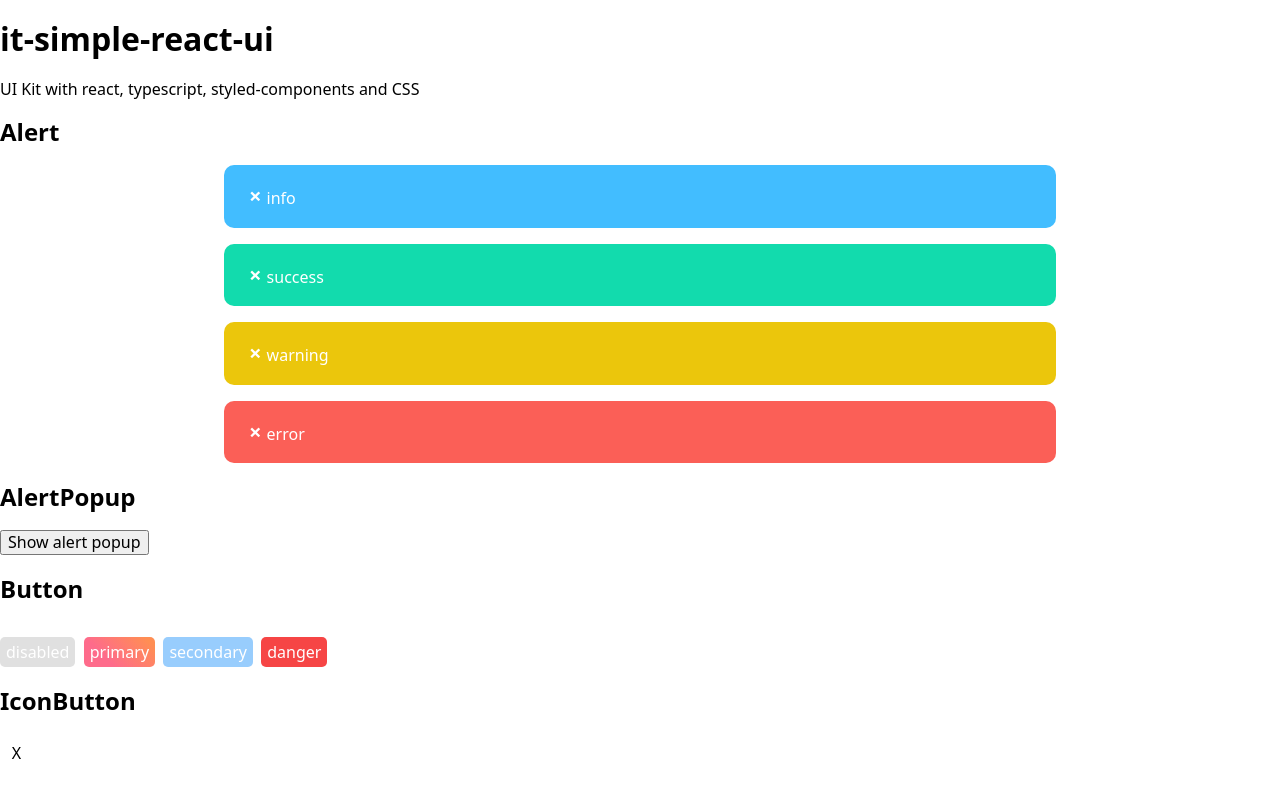
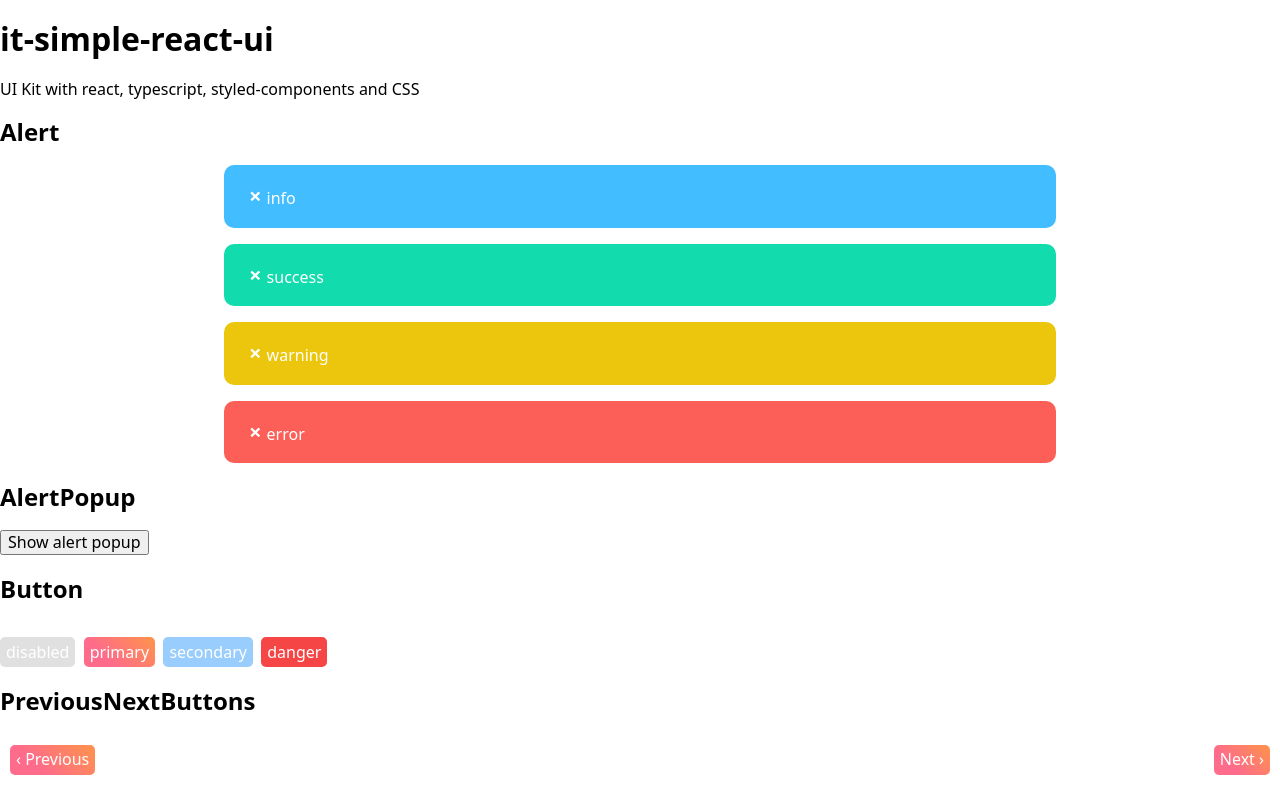
Before and after one commit to dariopalminio/oaky-ui-kit, a React (Vite) app: page / in a window 1280 px wide. Shown: the top 792 px of the page. Built offline with nearby package versions, Linux system fonts and the light colour scheme.

Commit message:
feat (PreviousNextButtons): add component

```diff
--- a/src/app/ui-kit/button/demo.tsx
+++ b/src/app/ui-kit/button/demo.tsx
@@ -1,10 +1,19 @@
 
 import { Button } from './button'
+import PreviousNextButtons from './previous-next-buttons';
 
 function ButtonDemo() {
 
     const handleClickOpen = () => {
         alert("OK!");
+    };
+
+    const handlePrevious = () => {
+        //previous
+    };
+
+    const handleNext = (): void => {
+        //next
     };
 
     return (
@@ -28,6 +37,11 @@
             danger
             </Button>
 
+            <h2>PreviousNextButtons</h2>
+
+            <PreviousNextButtons labelPrevious={'Previous'} labelNext={'Next'}
+                handlePrevious={() => handlePrevious()} handleNext={() => handleNext()} />
+
         </div>
 
     )
--- a/src/app/ui-kit/button/index.tsx
+++ b/src/app/ui-kit/button/index.tsx
@@ -1 +1,2 @@
 export { Button } from './button'
+export { PreviousNextButtons } from './previous-next-buttons'
--- /dev/null
+++ b/src/app/ui-kit/button/previous-next-buttons.tsx
@@ -0,0 +1,49 @@
+import styled from "styled-components";
+import Button from "./button";
+
+//Styled-components
+const ButtonsWrapper = styled.div`
+    display: flex;
+    width: 100%;
+    justify-content: space-between;
+    margin-left: 0px;
+    padding: 10px;
+    `;
+
+interface Props {
+    labelPrevious: string;
+    labelNext: string;
+    handlePrevious: () => void;
+    handleNext: () => void;
+}
+
+/**
+ * Previous and Next buttons
+ * Stateless components and controlled component
+ */
+ export const PreviousNextButtons: React.FC<Props> = ({ labelPrevious, labelNext, handlePrevious, handleNext }) => {
+
+    return (
+        <ButtonsWrapper>
+
+            <Button
+                type="button"
+                style={{ top: "0", right: "0" }}
+                onClick={() => handlePrevious()}
+            >
+                &#8249; {labelPrevious}
+            </Button>
+
+            <Button
+                type="button"
+                style={{ top: "0", right: "0" }}
+                onClick={() => handleNext()}
+            >
+                {labelNext} &#8250;
+            </Button>
+
+        </ButtonsWrapper>
+    );
+};
+
+export default PreviousNextButtons;
```
